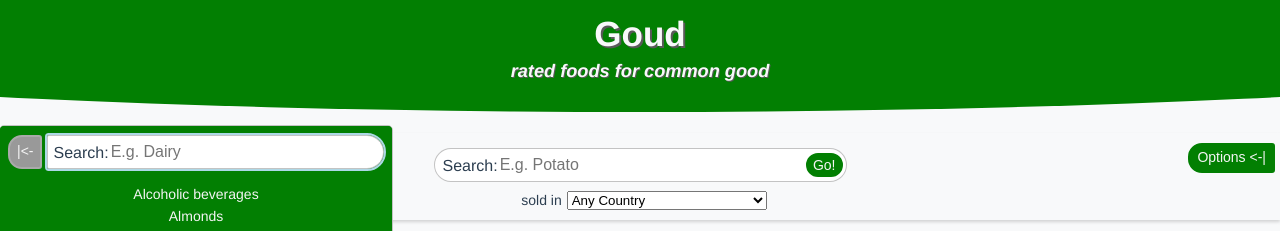
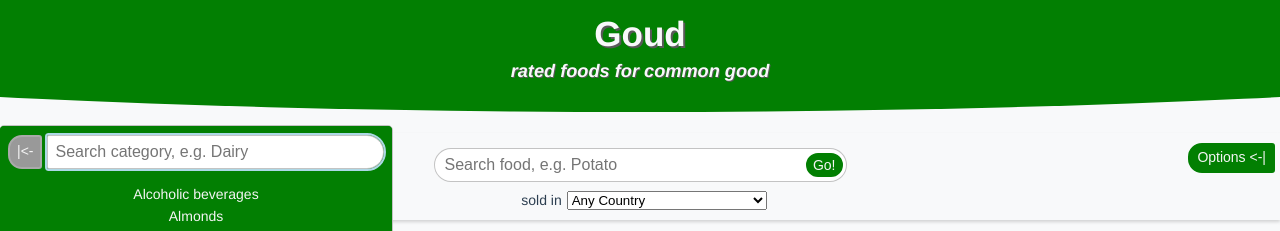
Before and after one commit to Erixun/off-vue, a Vue app: page / in a window 1280 px wide. Both pictures are taken after a click on the button "|-> Categories". Shown: the top 231 px of the page. Built offline with nearby package versions, Linux system fonts and the light colour scheme.

Commit message:
improvements

```diff
--- a/src/components/MainPage.vue
+++ b/src/components/MainPage.vue
@@ -30,14 +30,14 @@
         </button>
         <div class="field-search">
           <form @submit.prevent>
-            <label for="search-category-input">Search:</label>
+            <!-- <label for="search-category-input">Search:</label> -->
             <input
               type="search"
               id="search-category-input"
               ref="categorySearch"
               aria-label="Search for a category"
               v-model="state.searchCategoryTerm"
-              placeholder="E.g. Dairy"
+              placeholder="Search category, e.g. Dairy"
               @input="filterCategories()"
             />
           </form>
@@ -77,13 +77,13 @@
         </div>
         <div class="field-search" v-if="state.selectedCategory === null">
           <form @submit.prevent>
-            <label for="search-input">Search:</label>
+            <!-- <label for="search-input">Search:</label> -->
             <input
               type="search"
               id="search-input"
               aria-label="Search food products"
               v-model="state.searchTerm"
-              placeholder="E.g. Potato"
+              placeholder="Search food, e.g. Potato"
               @keyup.enter="execSearch()"
               @focusout="execSearch()"
             />
@@ -934,15 +934,15 @@ main {
     height: 100%;
     width: 100%;
     display: grid;
-    grid-template-columns: 1fr 6fr 60px;
-    grid-template-areas: "search-label search-field action";
+    grid-template-columns: 1fr 60px;
+    grid-template-areas: "search-field action";
     align-items: center;
 
-    label {
-      margin-bottom: -2px;
-      white-space: nowrap;
-      grid-area: search-label;
-    }
+    // label {
+    //   margin-bottom: -2px;
+    //   white-space: nowrap;
+    //   grid-area: search-label;
+    // }
 
     input {
       border: none;
@@ -1075,6 +1075,8 @@ main {
   top: 9rem;
   overflow: auto;
   background-color: $goud-green;
+  height: 100vh;
+  min-height: calc(100vh - 9rem);
   max-height: calc(100vh - 9rem);
   max-width: 100%;
   width: 28rem;
@@ -1115,7 +1117,7 @@ main {
       max-width: unset;
       flex-grow: 1;
       form {
-        grid-template-columns: auto 1fr;
+        grid-template-columns: 1fr;
       }
     }
   }
@@ -1248,9 +1250,9 @@ main {
 .page-list-wrapper {
   display: flex;
   justify-content: center;
-  position: sticky;
+  // position: sticky;
   z-index: 123;
-  bottom: 2px;
+  // bottom: 2px;
 
   .page-list {
     list-style: none;
@@ -1259,13 +1261,14 @@ main {
     gap: 0.6rem;
     max-width: 100vw;
     padding: 5px;
-    outline: 1px solid $border-color-base;
+    // outline: 1px solid $border-color-base;
     border-radius: 7px;
-    background-color: white;
+    // background-color: white;
     margin: 5px 0;
     .page {
       padding: 5px 8px;
       background-color: lightgray;
+      border: 2px solid lightgray;
       border-radius: 5px;
       cursor: pointer;
 
@@ -1277,10 +1280,11 @@ main {
         background-color: transparent;
         font-weight: bold;
         pointer-events: none;
+        border-color: white;
       }
       &.current {
         pointer-events: none;
-        outline: 2px solid $goud-green;
+        border: 2px solid $goud-green;
         border-radius: 5px;
       }
     }
```
